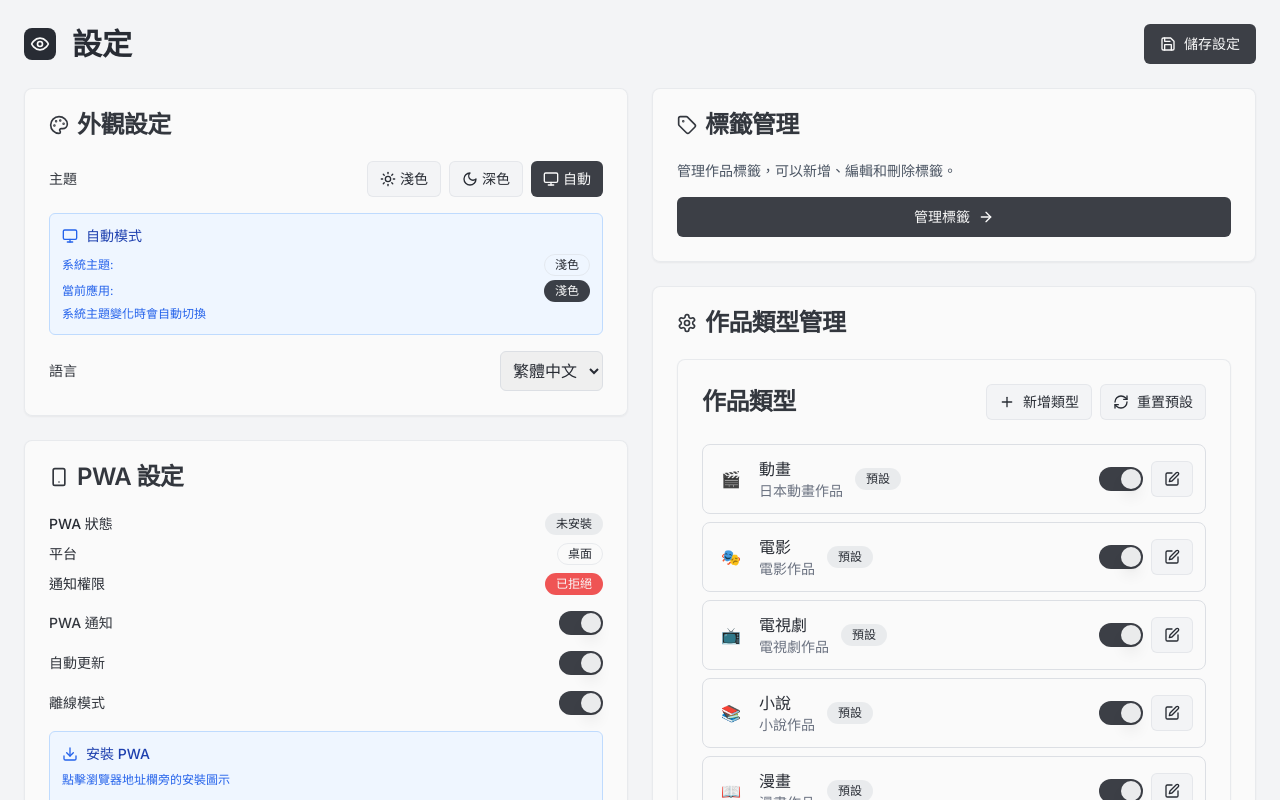
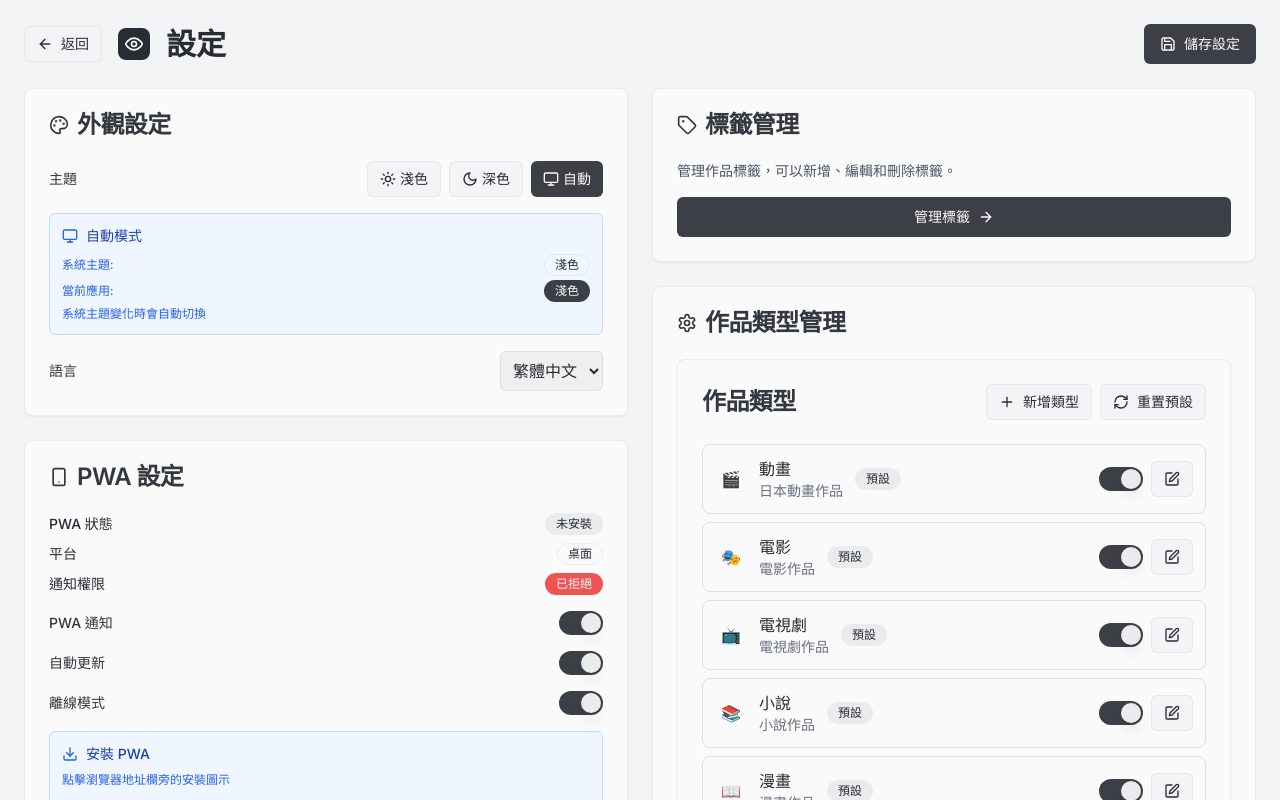
Before and after one commit to guan4tou2/WatchedIt, a Next.js app in the folder frontend/: page /settings in a window 1280 px wide. Shown: the top 800 px of the page. Built offline with nearby package versions, Linux system fonts and the light colour scheme.

Commit message:
feat: 在設定頁面新增返回按鈕
- 在設定頁面標題欄新增返回按鈕
- 使用 useRouter 提供更好的導航體驗
- 按鈕樣式與其他頁面保持一致

```diff
--- a/frontend/src/app/settings/page.tsx
+++ b/frontend/src/app/settings/page.tsx
@@ -1,6 +1,7 @@
 "use client";
 
 import { useState, useEffect } from "react";
+import { useRouter } from "next/navigation";
 import { Card, CardContent, CardHeader, CardTitle } from "@/components/ui/card";
 import { Button } from "@/components/ui/button";
 import { Input } from "@/components/ui/input";
@@ -62,6 +63,7 @@ interface Settings {
 }
 
 export default function SettingsPage() {
+  const router = useRouter();
   const { works, tags, updateWorks, updateTags } = useWorkStore();
   const [settings, setSettings] = useState<Settings>({
     storageMode: "local",
@@ -406,6 +408,14 @@ export default function SettingsPage() {
     <div className="container mx-auto p-4 sm:p-6">
       <div className="flex flex-col sm:flex-row sm:items-center sm:justify-between mb-6 space-y-4 sm:space-y-0">
         <div className="flex items-center space-x-4">
+          <Button
+            variant="outline"
+            size="sm"
+            onClick={() => router.back()}
+          >
+            <ArrowLeft className="w-4 h-4 mr-2" />
+            返回
+          </Button>
           <Logo showText={false} />
           <h1 className="text-2xl sm:text-3xl font-bold">設定</h1>
         </div>
```
